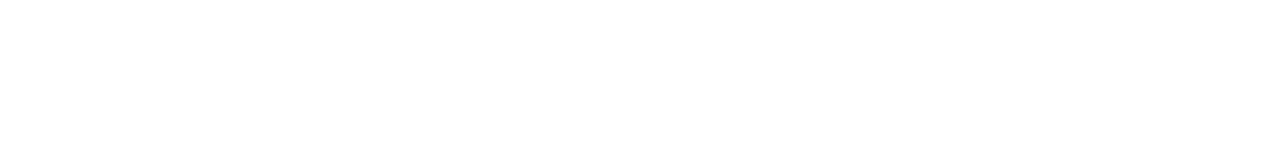
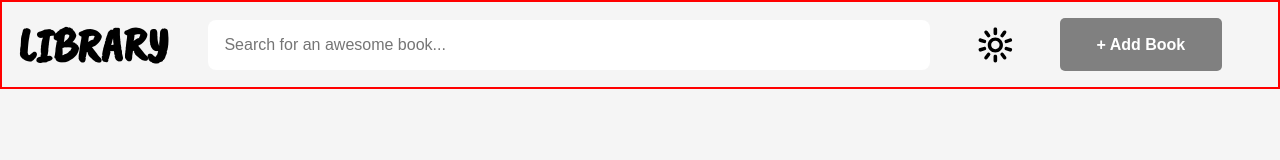
Before and after one commit to sshrxt/Library, a plain HTML site: page index.html in a window 1280 px wide. Drawn offline with nearby package versions, Linux system fonts and the light colour scheme; a web font is replaced by a local one.

Commit message:
style the navbar

```diff
--- a/index.html
+++ b/index.html
@@ -0,0 +1,31 @@
+<!DOCTYPE html>
+<html lang="en">
+  <head>
+    <meta charset="UTF-8" />
+    <meta name="viewport" content="width=device-width, initial-scale=1.0" />
+    <title>Document</title>
+    <link rel="preconnect" href="https://fonts.googleapis.com" />
+    <link rel="preconnect" href="https://fonts.gstatic.com" crossorigin />
+    <link
+      href="https://fonts.googleapis.com/css2?family=Caveat+Brush&family=Caveat:wght@400..700&family=Sedgwick+Ave+Display&display=swap"
+      rel="stylesheet"
+    />
+    <link rel="stylesheet" href="style.css" />
+  </head>
+  <body>
+    <div class="main">
+      <div class="navbar">
+        <h1>LIBRARY</h1>
+        <input
+          type="text"
+          placeholder="Search for an awesome book..."
+          id="search-bar"
+        />
+        <img src="imgs/mode-toggle.svg" alt="toggle-mode" id="toggle" />
+        <button id="add-book">+ Add Book</button>
+      </div>
+      <div class="filter"></div>
+      <div class="book-container"></div>
+    </div>
+  </body>
+</html>
--- a/style.css
+++ b/style.css
@@ -52,3 +52,48 @@ table {
 body {
     background-color: whitesmoke;
 }
+
+:root {
+    --caveatfamily: "Caveat Brush", "Times New Roman";
+}
+
+/* -------------------------navbar------------------- */
+.navbar {
+    border: 2px solid red;
+    display: grid;
+    grid-template-columns: auto 1fr auto auto auto;
+    align-items: center;
+    gap: 40px;
+    padding: 16px;
+}
+
+.navbar h1 {
+    font-size: 3rem;
+    font-weight: bold;
+    font-family: var(--caveatfamily);
+}
+
+.navbar button {
+    padding: 1.1rem 2.3rem;
+    border-radius: 5px;
+    border: none;
+    background-color: gray;
+    font-size: 1rem;
+    color: white;
+    font-weight: bold;
+}
+
+.navbar button:hover {
+    transform: scale(1.06);
+}
+
+.navbar input {
+    min-width: 0;
+    flex: 1;
+    border: none;
+    font-weight: 300;
+    padding: 16px;
+    border-radius: 8px;
+    outline: 0;
+    font-size: 1rem;
+}
```
Also changed, not shown: imgs/mode-toggle.svg (added).
